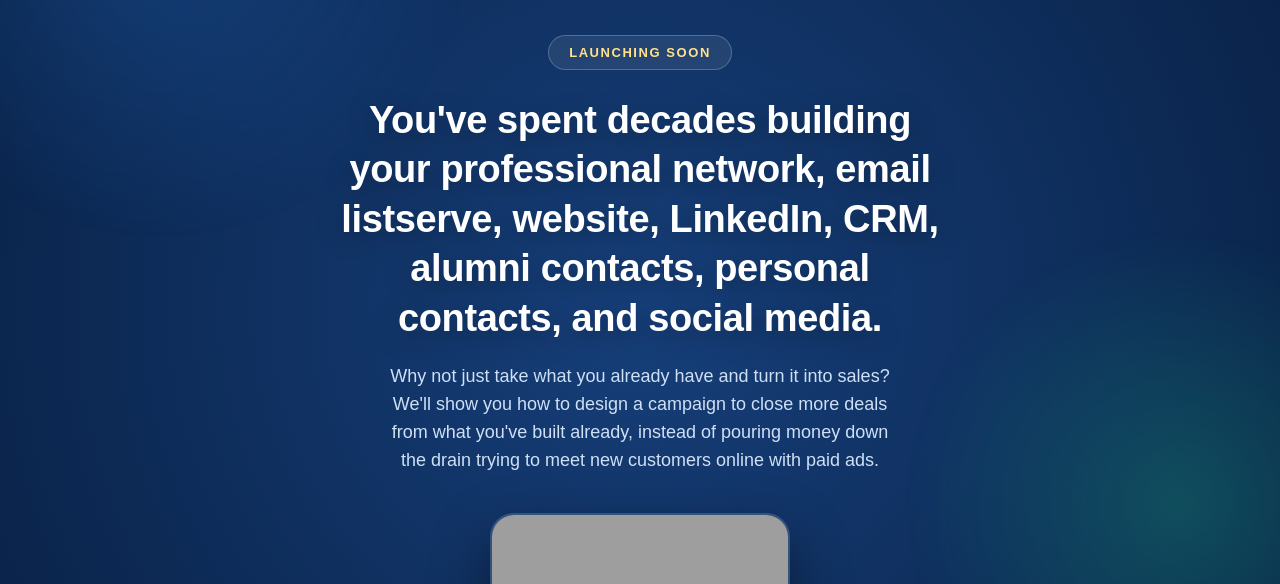
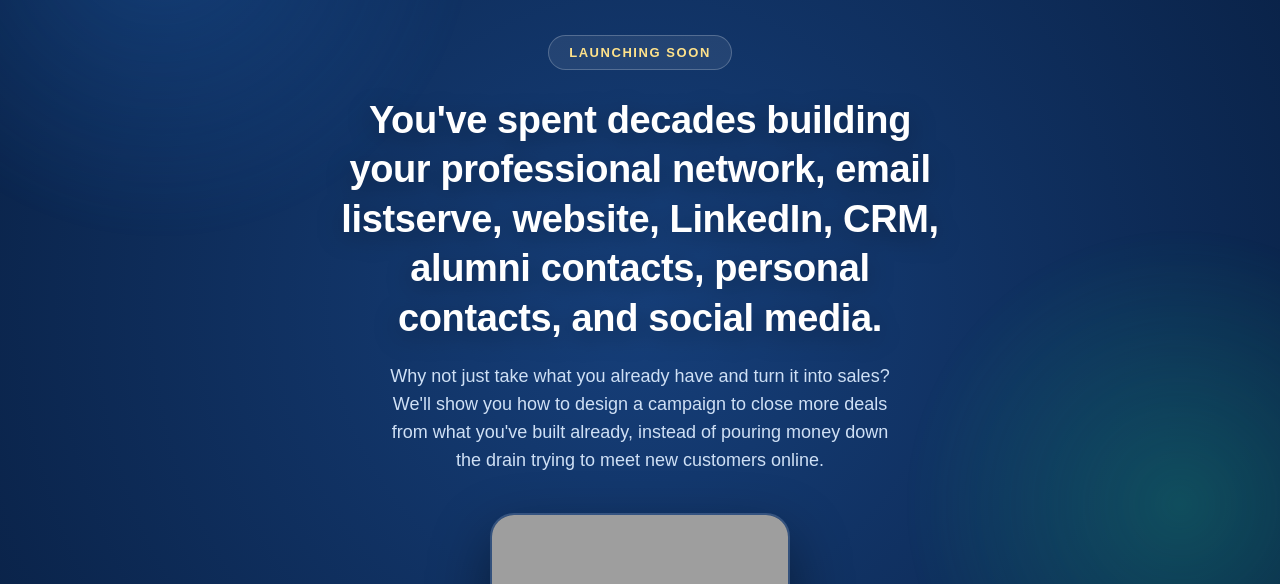
Before and after one commit to petergruskin84/VPforSales, a plain HTML site: page index.html in a window 1280 px wide. Shown: the part 216-800 px from the top of the page. Drawn offline with Linux system fonts and the light colour scheme; grey boxes are pictures that could not be loaded.

Commit message:
Update index.html

```diff
--- a/index.html
+++ b/index.html
@@ -230,7 +230,7 @@
     <p class="sub">
       Why not just take what you already have and turn it into sales? We'll show you how to
       design a campaign to close more deals from what you've built already, instead of
-      pouring money down the drain trying to meet new customers online with paid ads.
+      pouring money down the drain trying to meet new customers online.
     </p>
 
     <div class="video-wrap">
```
